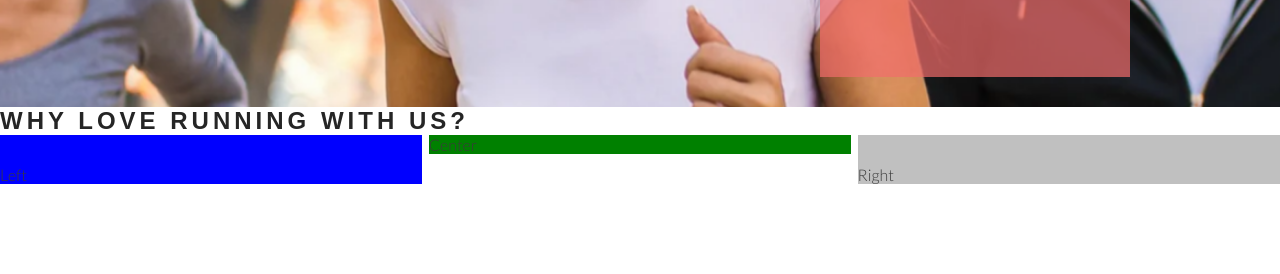
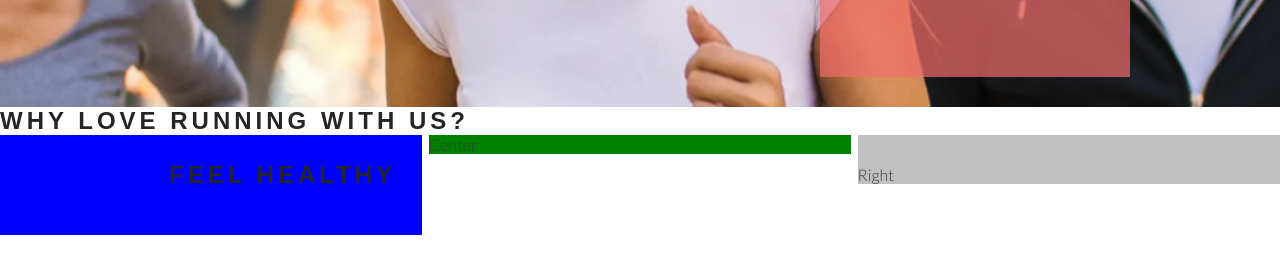
Before and after one commit to MarciaFD/love-running, a plain HTML site: page index.html in a window 1280 px wide. Shown: the part 568-842 px from the top of the page. Drawn offline with Linux system fonts and the light colour scheme; a web font is replaced by a local one.

Commit message:
Add left-about-heading

```diff
--- a/assets/css/styles.css
+++ b/assets/css/styles.css
@@ -142,3 +142,12 @@ active {
     margin: 0 auto;
     background-color: green;
 }
+
+.left-about-heading {
+    width: 60%;
+    float: right;
+    line-height: 20px;
+    clear: both;
+    margin-bottom: 50px;
+
+}
--- a/index.html
+++ b/index.html
@@ -46,7 +46,16 @@
 
     <section id="club-ethos">
         <h1>Why Love Running with Us?</h1>
-        <div id="left-about">Left</div>
+        <div id="left-about">
+            <div class="left-about-heading">
+                <h2>Feel Healthy</h2>
+                <p>
+
+                </p>
+            </div>
+        </div>
+
+
         <div id="right-about">Right</div>
         <div id="center-about">Center</div>
 
```
